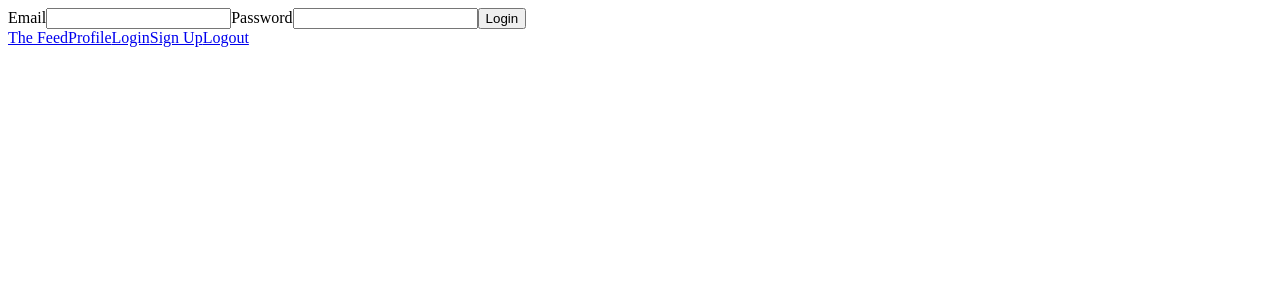
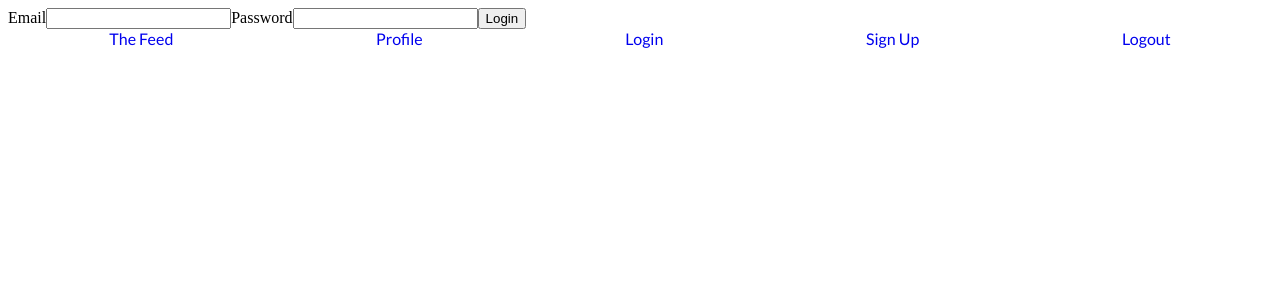
Before and after one commit to chriscoder-commit/dotchomp-frontend, a React (Create React App) app: page /sign-in in a window 1280 px wide. Shown: the top 300 px of the page. Built offline with nearby package versions, Linux system fonts and the light colour scheme.

Commit message:
added a styled components folder with authform, headings and navbar. Then I imported styled components to each js file, and completed some very basic styling, and then imported the styled components to the relevant jsx files such as signup, navbar and login. From here I will add form styling

```diff
--- a/public/index.html
+++ b/public/index.html
@@ -3,6 +3,8 @@
   <head>
     <meta charset="utf-8" />
     <link rel="icon" href="%PUBLIC_URL%/favicon.ico" />
+    <link rel="preconnect" href="https://fonts.gstatic.com">
+    <link href="https://fonts.googleapis.com/css2?family=Lato:ital,wght@0,300;0,400;1,300;1,400&family=Raleway:ital,wght@0,100;0,300;1,200&display=swap" rel="stylesheet">
     <meta name="viewport" content="width=device-width, initial-scale=1" />
     <meta name="theme-color" content="#000000" />
     <meta
@@ -24,7 +26,7 @@
       work correctly both with client-side routing and a non-root public URL.
       Learn how to configure a non-root public URL by running `npm run build`.
     -->
-    <title>React App</title>
+    <title>Dot Chomp</title>
   </head>
   <body>
     <noscript>You need to enable JavaScript to run this app.</noscript>
--- a/src/components/NavBar.jsx
+++ b/src/components/NavBar.jsx
@@ -1,4 +1,5 @@
 import { useHistory, Link } from "react-router-dom";
+import { Nav, NavLink } from "../styles/NavBar";
 
 export function NavBar(props) {
   const history = useHistory();
@@ -14,15 +15,15 @@ export function NavBar(props) {
   // nav bar component
     return (
       <>
-        <nav>
-          <Link to="/feed">The Feed</Link>
-          <Link to="/profile">Profile</Link>
-          <Link to="/sign-in">Login</Link>
-          <Link to="/sign-up">Sign Up</Link>
-          <Link to="/" onClick={Logout}>
+        <Nav>
+          <NavLink to="/feed">The Feed</NavLink>
+          <NavLink to="/profile">Profile</NavLink>
+          <NavLink to="/sign-in">Login</NavLink>
+          <NavLink to="/sign-up">Sign Up</NavLink>
+          <NavLink to="/" onClick={Logout}>
           Logout
-        </Link>
-        </nav>
+        </NavLink>
+        </Nav>
       </>
     )
 }
--- a/src/components/SignUp.jsx
+++ b/src/components/SignUp.jsx
@@ -1,5 +1,5 @@
 import React, { useState, useEffect } from "react";
-
+import {  } from "../styles/AuthForm";
 
 export function SignUp({ history }) {
   const [username, setUsername] = useState("");
--- /dev/null
+++ b/src/styles/AuthForm.js
@@ -0,0 +1 @@
+import styled from 'styled-components'
--- /dev/null
+++ b/src/styles/Headings.js
@@ -0,0 +1,5 @@
+import styled from 'styled-components'
+
+export const Heading = styled.h1`
+font-family: 'Raleway', sans-serif;
+`
--- /dev/null
+++ b/src/styles/NavBar.js
@@ -0,0 +1,15 @@
+import styled from 'styled-components'
+import { Link } from "react-router-dom";
+
+export const Nav = styled.nav`
+color: pink;
+font-family: 'Lato', sans-serif;
+display: flex;
+justify-content: space-around;
+`
+
+export const NavLink = styled(Link)`
+text-decoration: none;
+:hover {
+    color: lightblue;
+}`
```
